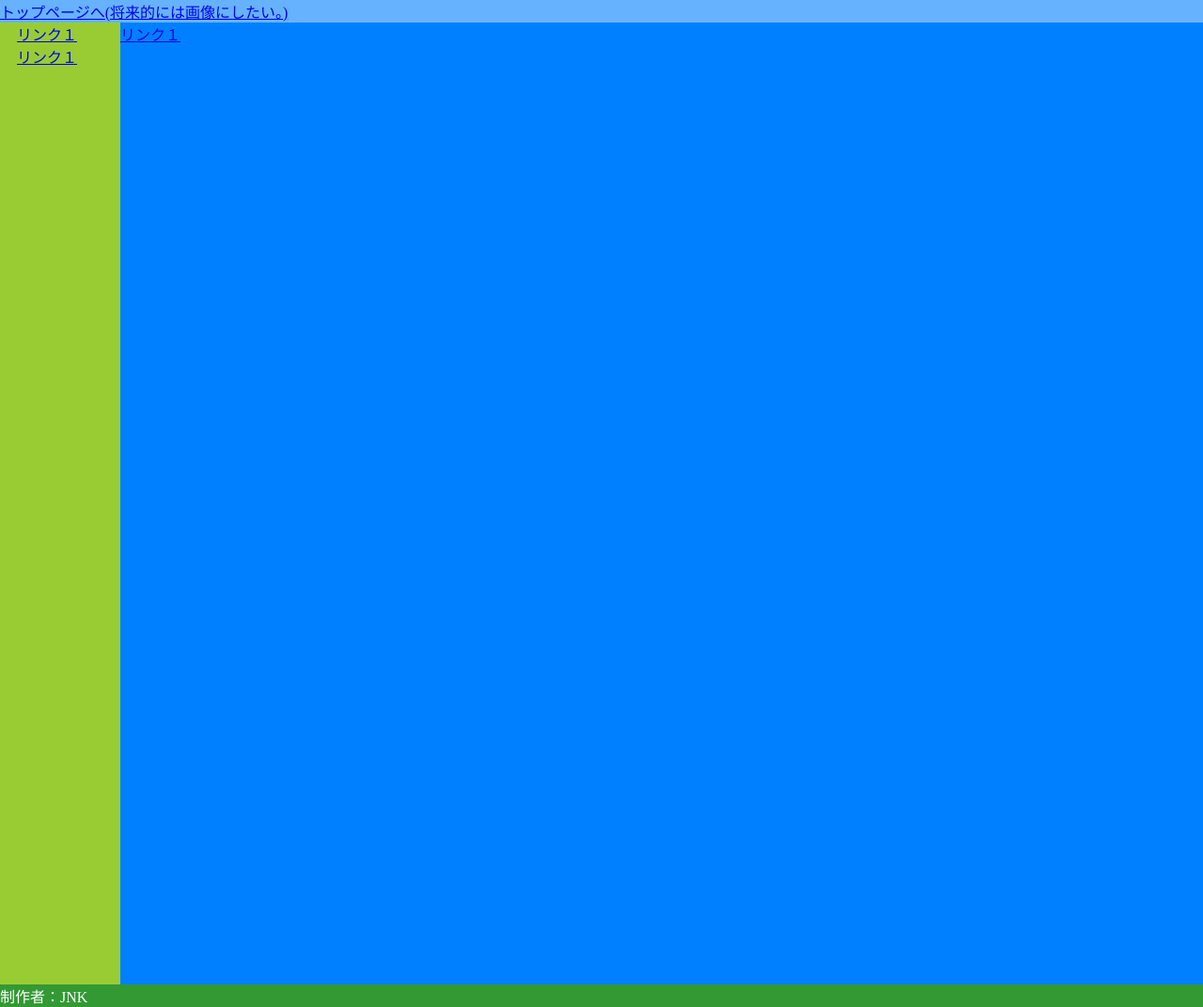
After one commit to oda9/mysite, a Django app: page /polls/site2/ in a window 1280 px wide. The commit adds this page. Shown: the whole page at 94% size. Run offline with Django 3.2, Linux system fonts and the light colour scheme.

Commit message:
画面分割対応

```diff
--- a/memo.txt
+++ b/memo.txt
@@ -1,2 +1,6 @@
-次はここから始める。
 https://docs.djangoproject.com/ja/2.1/intro/tutorial04/
+
+https://github.com/oda9/mysite
+
+アイコンはここからダウンロード
+http://flat-icon-design.com/
--- a/polls/static/polls/style.css
+++ b/polls/static/polls/style.css
@@ -2,6 +2,52 @@ li a {
     color: green;
 }
 
-body {
-    background: white url("images/background.gif") no-repeat;
+red {
+    background-color: rgb(255,0,0);
 }
+
+green {
+    background-color: rgb(0,255,0);
+}
+
+blue {
+    background-color: rgb(0,0,255);
+}
+
+.headColor {
+	background-color: rgba(51,153,255,0.75)
+}
+
+body, h1, p {
+	margin: 0;
+	padding: 0;
+}
+
+div#content {
+	background-color: #99cc33;
+	width: 100%;
+	overflow: hidden;
+}
+
+div#main {
+	background-color: #0080ff;
+	height: 1024px;
+	width: 	90%;
+	float: 	right;
+}
+
+nav {
+	color: #339933;
+	background-color: #99cc33;
+	width: 100px;
+	float: left;
+}
+
+footer {
+	color: #ffffff;
+	background-color: #339933;
+}
+
+.center{
+	text-align: center;
+}
--- /dev/null
+++ b/polls/templates/polls/base.html
@@ -0,0 +1,36 @@
+<!DOCTYPE html>
+<html>
+	<head lang="ja">
+	 	<meta charset="UTF-8">
+	  	<title>mysite</title>
+	  	{% load static %}
+		<link rel="stylesheet" type="text/css" href="{% static 'polls/style.css' %}">
+
+		<p class="headColor">
+			<a href="/polls">トップページへ(将来的には画像にしたい。)</a>
+		</p>
+	</head>
+
+	<body>
+		<div id="content">
+			<div id="main">
+				{% block body %}
+				{% endblock %}
+			</div>
+			<nav>
+				<div class="center">
+<!-- 					<a href="/polls/1"> -->
+<!-- 						<img src="{% static 'polls/images/calc.png' %}" alt="リンク1"><br> -->
+<!-- 					</a> -->
+					<a href="/polls">リンク１</a><br>
+					<a href="/polls">リンク１</a><br>
+				</div>
+
+			</nav>
+		</div>
+	</body>
+
+	<footer>
+		<p>制作者：JNK</p>
+	</footer>
+</html>
--- a/polls/templates/polls/detail.html
+++ b/polls/templates/polls/detail.html
@@ -1,3 +1,6 @@
+{% extends "polls/base.html" %}
+{% block body %}
+
 <h1>{{ question.question_text }}</h1>
 
 {% if error_message %}<p><strong>{{ error_message }}</strong></p>{% endif %}
@@ -10,3 +13,5 @@
 {% endfor %}
 <input type="submit" value="Vote">
 </form>
+
+{% endblock %}
--- a/polls/templates/polls/results.html
+++ b/polls/templates/polls/results.html
@@ -1,3 +1,6 @@
+{% extends "polls/base.html" %}
+{% block body %}
+
 <h1>{{ question.question_text }}</h1>
 
 <ul>
@@ -7,3 +10,5 @@
 </ul>
 
 <a href="{% url 'polls:detail' question.id %}">Vote again?</a>
+
+{% endblock %}
--- /dev/null
+++ b/polls/templates/polls/site2.html
@@ -0,0 +1,4 @@
+{% extends "polls/base.html" %}
+{% block body %}
+	<a href="/polls">リンク１</a><br>
+{% endblock %}
--- a/polls/urls.py
+++ b/polls/urls.py
@@ -4,8 +4,9 @@ from . import views
 
 app_name = 'polls'
 urlpatterns = [
-    path('', views.IndexView.as_view(), name='index'),
-    path('<int:pk>/', views.DetailView.as_view(), name='detail'),
-    path('<int:pk>/results/', views.ResultsView.as_view(), name='results'),
-    path('<int:question_id>/vote/', views.vote, name='vote'),
+    path('',                        views.IndexView.as_view(),      name='index'),
+    path('<int:pk>/',               views.DetailView.as_view(),     name='detail'),
+    path('<int:pk>/results/',       views.ResultsView.as_view(),    name='results'),
+    path('<int:question_id>/vote/', views.vote,                     name='vote'),
+    path('site2/',                  views.Site2.as_view(),          name='site2'),
 ]
--- a/polls/views.py
+++ b/polls/views.py
@@ -37,6 +37,10 @@ class ResultsView(generic.DetailView):
     template_name = 'polls/results.html'
 
 
+class Site2(generic.TemplateView):
+    template_name = 'polls/site2.html'
+
+
 def vote(request, question_id):
     question = get_object_or_404(Question, pk=question_id)
     try:
```
Also changed, not shown: polls/templates/polls/index.html (+4 -3 lines), db.sqlite3, polls/static/polls/images/calc.png (added).
